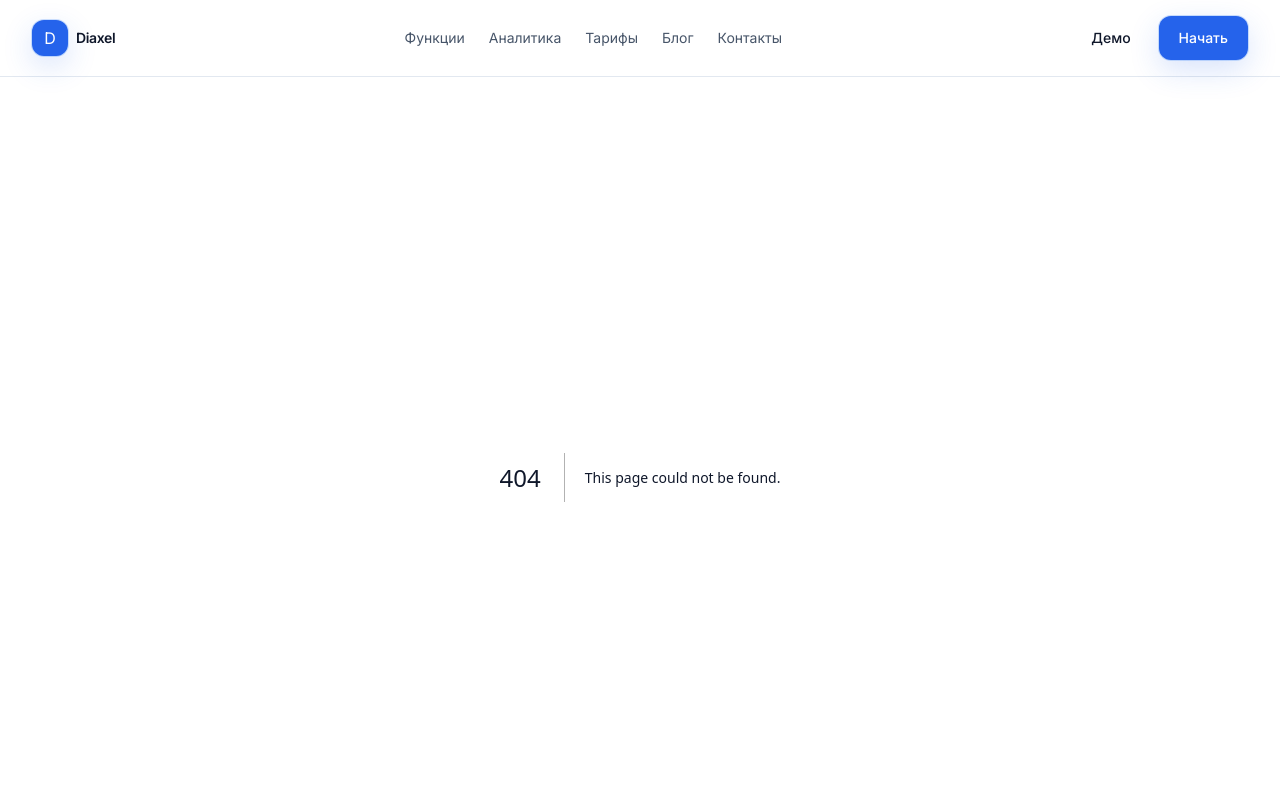
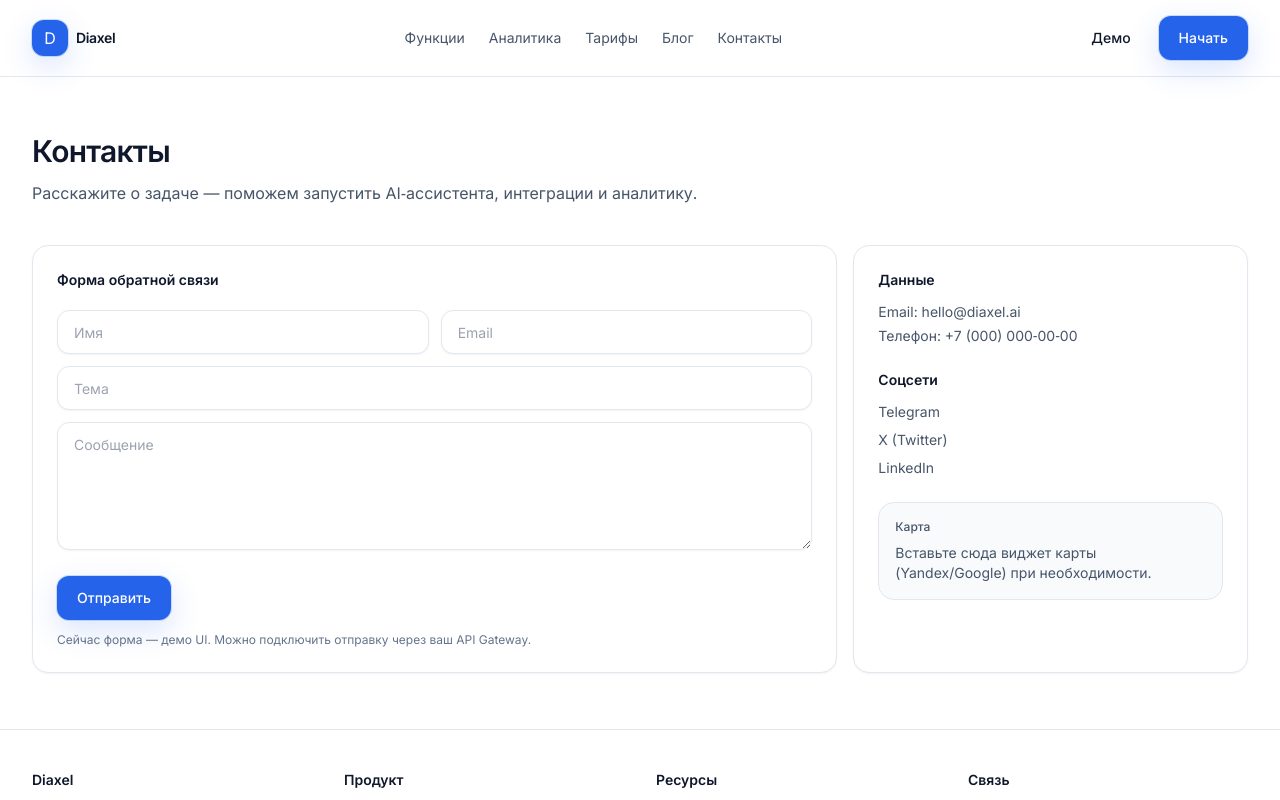
Before and after one commit to d0kuzu/diaxel_zerde, a Next.js app in the folder frontend/: page /contacts in a window 1280 px wide. Before the commit this address had no page. Shown: the top 800 px of the page. Built offline with nearby package versions, Linux system fonts and the light colour scheme.

Commit message:
feat(frontend): add Contacts page with form and details

```diff
--- /dev/null
+++ b/frontend/src/app/contacts/page.tsx
@@ -0,0 +1,76 @@
+import { Card } from '@/components/ui/card';
+import { Button } from '@/components/ui/button';
+import { Input } from '@/components/ui/input';
+
+export const metadata = {
+  title: 'Контакты'
+};
+
+export default function ContactsPage() {
+  return (
+    <div className="mx-auto max-w-7xl container-px py-14">
+      <div className="max-w-2xl">
+        <h1 className="text-3xl font-semibold tracking-tight">Контакты</h1>
+        <p className="mt-3 text-slate-600">
+          Расскажите о задаче — поможем запустить AI‑ассистента, интеграции и аналитику.
+        </p>
+      </div>
+
+      <div className="mt-10 grid grid-cols-1 gap-4 lg:grid-cols-3">
+        <Card className="lg:col-span-2">
+          <div className="text-sm font-semibold">Форма обратной связи</div>
+          <div className="mt-5 grid grid-cols-1 gap-3 sm:grid-cols-2">
+            <Input placeholder="Имя" name="name" />
+            <Input placeholder="Email" name="email" type="email" />
+          </div>
+          <div className="mt-3">
+            <Input placeholder="Тема" name="subject" />
+          </div>
+          <div className="mt-3">
+            <textarea
+              name="message"
+              placeholder="Сообщение"
+              className="min-h-32 w-full rounded-xl border border-slate-200 bg-white px-4 py-3 text-sm text-slate-900 shadow-sm outline-none transition focus:border-brand-300 focus:ring-2 focus:ring-brand-500/20"
+            />
+          </div>
+          <div className="mt-5">
+            <Button variant="primary" type="button">
+              Отправить
+            </Button>
+          </div>
+          <div className="mt-3 text-xs text-slate-500">
+            Сейчас форма — демо UI. Можно подключить отправку через ваш API Gateway.
+          </div>
+        </Card>
+
+        <Card>
+          <div className="text-sm font-semibold">Данные</div>
+          <div className="mt-3 text-sm text-slate-600">
+            Email: hello@diaxel.ai
+            <div className="mt-1">Телефон: +7 (000) 000‑00‑00</div>
+          </div>
+
+          <div className="mt-6 text-sm font-semibold">Соцсети</div>
+          <div className="mt-3 flex flex-col gap-2 text-sm">
+            <a className="text-slate-600 hover:text-slate-900" href="#">
+              Telegram
+            </a>
+            <a className="text-slate-600 hover:text-slate-900" href="#">
+              X (Twitter)
+            </a>
+            <a className="text-slate-600 hover:text-slate-900" href="#">
+              LinkedIn
+            </a>
+          </div>
+
+          <div className="mt-6 rounded-2xl border border-slate-200 bg-slate-50 p-4">
+            <div className="text-xs font-medium text-slate-600">Карта</div>
+            <div className="mt-2 text-sm text-slate-600">
+              Вставьте сюда виджет карты (Yandex/Google) при необходимости.
+            </div>
+          </div>
+        </Card>
+      </div>
+    </div>
+  );
+}
```
